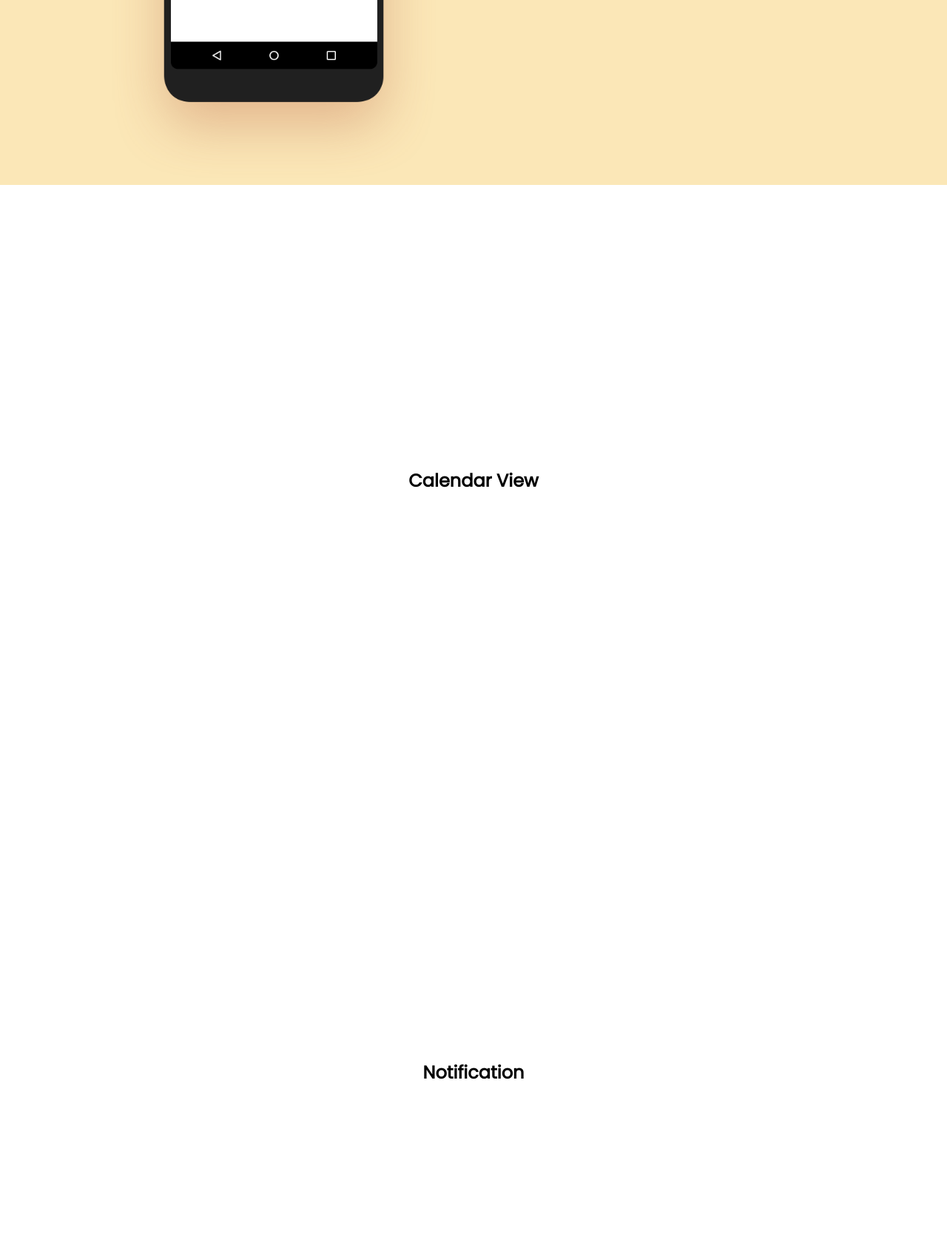
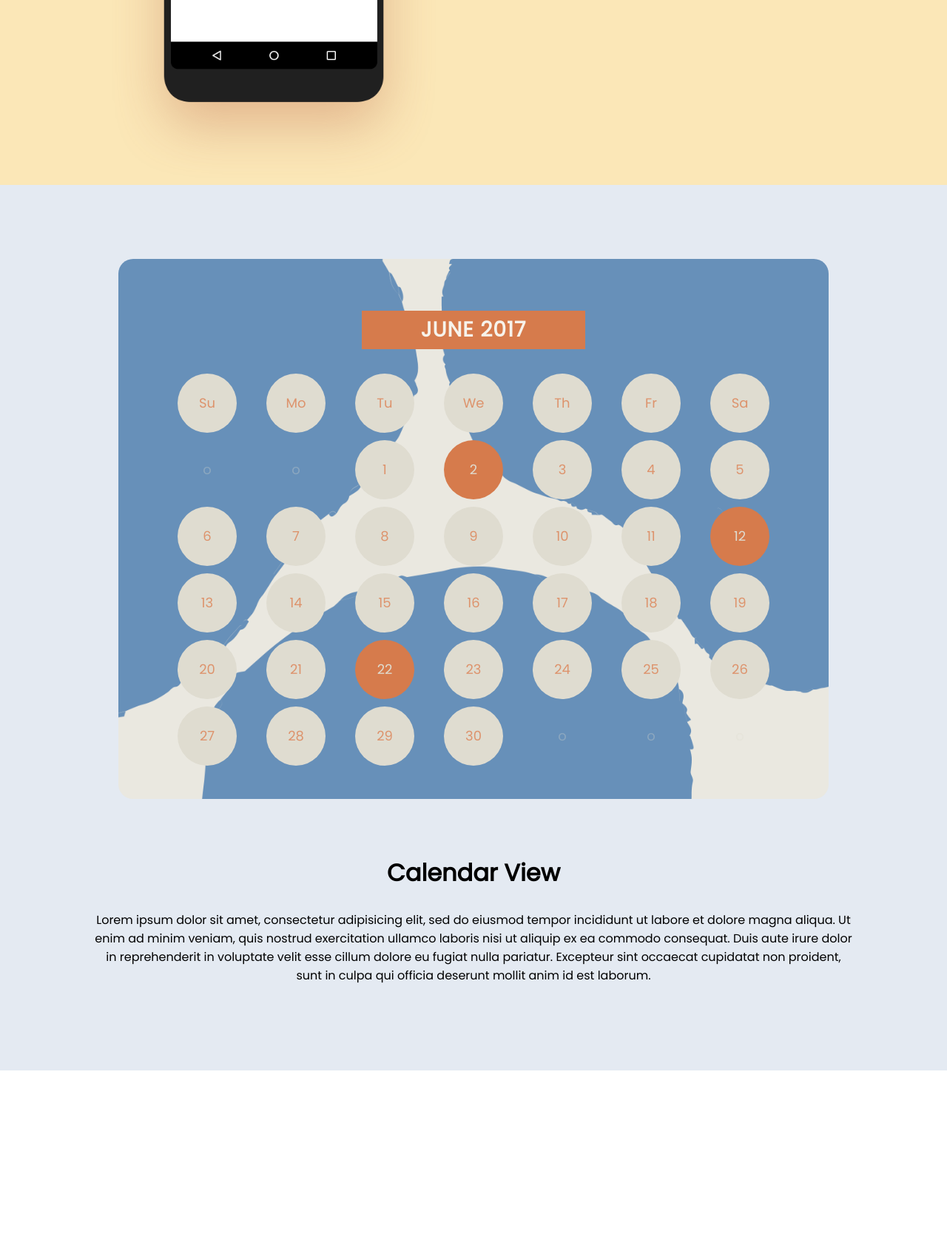
Before and after one commit to yzeng810/CSC210Final, a Flask app: page / in a window 1280 px wide. Shown: the part 4173-5860 px from the top of the page at 74% size. Run offline with Flask 2, Linux system fonts and the light colour scheme; some libraries are stand-ins or nearby versions.

Commit message:
Update Calendar view

```diff
--- a/static/css/styles.css
+++ b/static/css/styles.css
@@ -404,6 +404,110 @@ ul {
 */
 
 
+/*--------------------------------
+		Fifth Section
+/*--------------------------------*/
+#sixth {
+	background-color: #e4eaf2;
+}
+
+/* Calendar Text */
+.calendarText {
+	text-align: center;
+	margin-bottom: 100px;
+}
+
+.calendarText h2 {
+	font-size: 32px;
+}
+
+/* calendar */
+.jzdbox1 {
+  width:960px;
+  border-radius:20px;
+  overflow:hidden;
+  display:block;
+/*  box-shadow:0 0 10px #201d1c; */
+/*  margin:0 auto;
+  align-self: center;*/
+  padding: 0;
+  margin: 0 auto;
+  margin-top: 100px;
+  margin-bottom:50px;
+}
+
+.jzdcal {
+  padding: 40px;
+  box-sizing:border-box!important;
+  background-image: url(../images/calback.png);
+  background-repeat: no-repeat;
+  background-position: center;
+  background-size: cover;
+}
+
+.jzdcalt {
+	margin: 0 auto;
+	align-self: center;
+  	font:24px 'Poppins';
+  	font-weight:bold;
+  	color:#f7f3eb;
+  	display:block;
+  	margin:30px 0 0 0;
+  	text-transform:uppercase;
+  	text-align:center;
+  	letter-spacing:1px;
+  	display: flex;
+  	padding: 0;
+  /*background-color: #d67b4c;
+  width: 50%;*/
+}
+
+.jzdcalt h3 {
+	width: auto;
+	padding: 5px 80px 5px 80px;
+	margin-top: 0;
+	margin-right: 0;
+	background-color: #d67b4c;
+}
+
+.jzdcal span {
+  	font:18px 'Poppins';
+  	font-weight:400;
+  	text-align:center;
+  	width:80px;
+  	height:80px;
+  	display:inline-block;
+  	float:left;
+  	overflow:hidden;
+  	line-height:80px;
+  	margin-right: 20px;
+  	margin-left: 20px;
+  	margin-top: 5px;
+  	margin-bottom: 5px;
+	box-sizing:border-box!important;
+  	border-radius:200px!important;
+}
+
+.jzdcal .jzdb:before {
+  opacity:0.3;
+  content:'o';
+  color: #dfdcd0;
+}
+
+.nonCircle {
+	background-color: #dfdcd0;
+  	color: #dd936c;
+}
+
+.circle {
+  	color: #dfdcd0;
+	background-color: #d67b4c;
+}
+
+/*
+----------------End---------------
+*/
+
 /* Miscllaneous*/
 @keyframes fadeIn {
 	from {
@@ -413,3 +517,20 @@ ul {
 		opacity: 1;
 	}
 }
+
+span[data-title]:hover:after,
+div[data-title]:hover:after {
+  font:18px 'Poppins';
+  font-weight: 400;
+  content:attr(data-title);
+  position:absolute;
+  margin:0 0 100px;
+  background: #dd936c;
+  border-radius: 10px;
+  box-shadow: 0 0 20px #dd936c;
+  color:#f7f3eb;
+  padding:5px;
+  z-index:999;
+  min-width:200px;
+  max-width:200px;
+}
--- /dev/null
+++ b/templates/calendar.html
@@ -0,0 +1,5 @@
+{% extends "index.html" %}
+
+{% block calendar %}
+	<h3>HAHAHAH</h3>
+{% endblock %}
--- a/templates/index.html
+++ b/templates/index.html
@@ -209,9 +209,67 @@
 </section>
 
 <section id="sixth" class="sectionContainer fullContainer">
-	<div class="content">
-		<h2>Calendar View</h2>
-		<p></p>
+	<div class="contentNonFlex containAlignCenter">
+		<div class="calendar">
+			<!-- Calendar is credit to https://codepen.io/jamiemggs/pen/xdvaJv -->
+			<div class="jzdbox1 jzdbasf jzdcal">
+				<div class="jzdcalt containAlignCenter"><h3>June 2017</h3></div>
+				<div class="containAlignCenter">
+				<span class="nonCircle">Su</span>
+				<span class="nonCircle">Mo</span>
+				<span class="nonCircle">Tu</span>
+				<span class="nonCircle">We</span>
+				<span class="nonCircle">Th</span>
+				<span class="nonCircle">Fr</span>
+				<span class="nonCircle">Sa</span>
+				<span class="jzdb"><!--BLANK--></span>
+				<span class="jzdb"><!--BLANK--></span>
+				<span class="nonCircle">1</span>
+				<span class="circle" data-title="Google Interview">2</span>
+				<span class="nonCircle">3</span>
+				<span class="nonCircle">4</span>
+				<span class="nonCircle">5</span>
+				<span class="nonCircle">6</span>
+				<span class="nonCircle">7</span>
+				<span class="nonCircle">8</span>
+				<span class="nonCircle">9</span>
+				<span class="nonCircle">10</span>
+				<span class="nonCircle">11</span>
+				<span class="circle" data-title="Blackstone Application Deadline">12</span>
+				<span class="nonCircle">13</span>
+				<span class="nonCircle">14</span>
+				<span class="nonCircle">15</span>
+				<span class="nonCircle">16</span>
+				<span class="nonCircle">17</span>
+				<span class="nonCircle">18</span>
+				<span class="nonCircle">19</span>
+				<span class="nonCircle">20</span>
+				<span class="nonCircle">21</span>
+				<span class="circle" data-title="Deloitte Information Session">22</span>
+				<span class="nonCircle">23</span>
+				<span class="nonCircle">24</span>
+				<span class="nonCircle">25</span>
+				<span class="nonCircle">26</span>
+				<span class="nonCircle">27</span>
+				<span class="nonCircle">28</span>
+				<span class="nonCircle">29</span>
+				<span class="nonCircle">30</span>
+				<span class="jzdb"><!--BLANK--></span>
+				<span class="jzdb"><!--BLANK--></span>
+				<span class="jzdb"><!--BLANK--></span>
+				</div>
+			</div>
+		</div>
+
+		<div class="calendarText">
+			<h2>Calendar View</h2>
+			<p>Lorem ipsum dolor sit amet, consectetur adipisicing elit, sed do eiusmod
+			tempor incididunt ut labore et dolore magna aliqua. Ut enim ad minim veniam,
+			quis nostrud exercitation ullamco laboris nisi ut aliquip ex ea commodo
+			consequat. Duis aute irure dolor in reprehenderit in voluptate velit esse
+			cillum dolore eu fugiat nulla pariatur. Excepteur sint occaecat cupidatat non
+			proident, sunt in culpa qui officia deserunt mollit anim id est laborum.</p>
+		</div>
 	</div>
 </section>
 
```
Also changed, not shown: static/images/calback.png (added), static/images/temp2.png (deleted), 2 other files.
